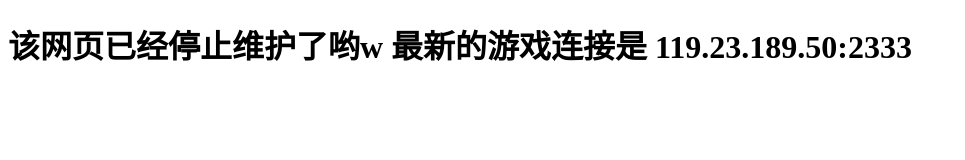
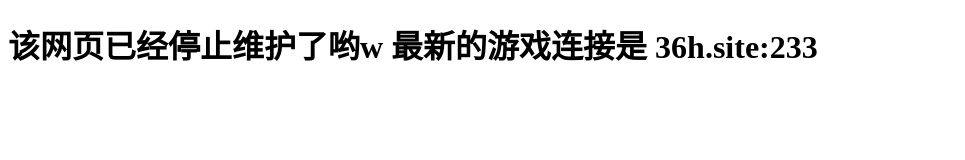
Before and after one commit to creeper121386/GameDev, a plain HTML site: page index.html in a window 1280 px wide. Shown: the whole page, without its empty margins (0-965 px from the left). Drawn offline with Linux system fonts and the light colour scheme.

Commit message:
update new url

```diff
--- a/index.html
+++ b/index.html
@@ -6,7 +6,7 @@
 </head>
 
 <body>
-    <h1 class="header">该网页已经停止维护了哟w 最新的游戏连接是 119.23.189.50:2333</h1>
+    <h1 class="header">该网页已经停止维护了哟w 最新的游戏连接是 36h.site:233</h1>
 
 </body>
 
```
